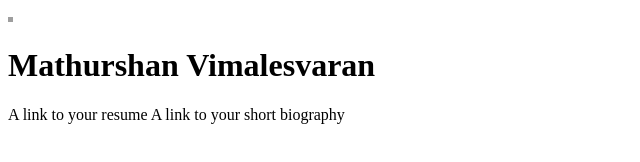
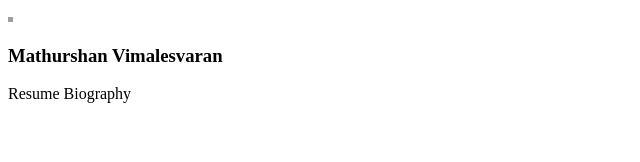
Before and after one commit to darcatron/darcatron.github.io, a plain HTML site: page index.html in a window 1280 px wide. Shown: the whole page, without its empty margins (0-640 px from the left). Drawn offline with Linux system fonts and the light colour scheme; grey boxes are pictures that could not be loaded.

Commit message:
added links

```diff
--- a/index.html
+++ b/index.html
@@ -8,9 +8,8 @@
 
 	<body>
 		<img src="http://scene7.josbank.com/is/image/JosBank/8774_000_main?defaultImage=JosBank/8774_000_main&iv=vu5b_1&wid=1576&hei=1820&fit=fit,1" alt="Picture of Mathurshan Vimalesvaran" height="5" width="5">
-		<h1>Mathurshan Vimalesvaran</h1>
+		<h3>Mathurshan Vimalesvaran</h3>
+		<ahref="resume.html" target="_blank">Resume</a>
+		<ahref="bio.html" target="_blank">Biography</a>
 	</body>
 </html>
-
-A link to your resume
-A link to your short biography
```
Also changed, not shown: bio.html (added, +9 -0 lines), resume.html (added, +9 -0 lines).
